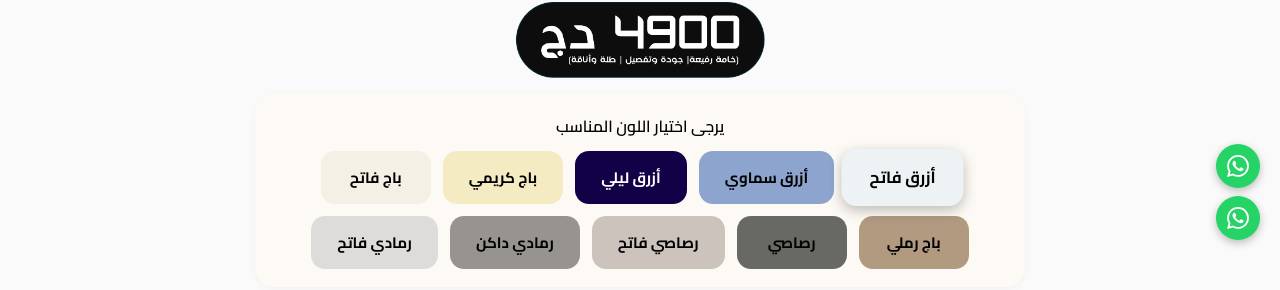
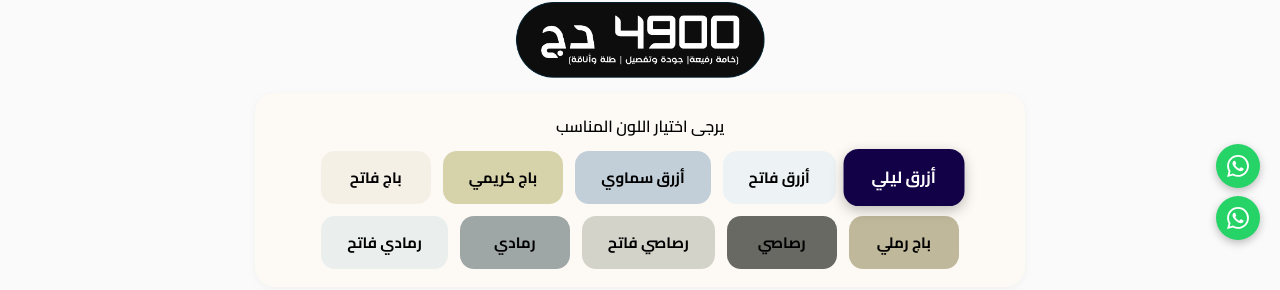
Before and after one commit to LOGHLAITI777/Qamiss, a plain HTML site: page index.html in a window 1280 px wide. Shown: the part 540-830 px from the top of the page. Drawn offline with Linux system fonts and the light colour scheme.

Commit message:
Update index.html

```diff
--- a/index.html
+++ b/index.html
@@ -414,16 +414,16 @@ input[type="radio"] { accent-color: #000; width: 18px; height: 18px; }
   /* ✅ 10 ألوان فقط، بدون نوعيات.
      ⚠️ استبدل أسماء ملفات الصور (azraq-fatih-1.jpg ...) بأسماء صورك الفعلية. */
   var COLORS = [
-    { id: 'azraq-fatih',   label: 'أزرق فاتح',  hex: '#EDF2F4', textColor: '#000', images: ['1.jpg','2.jpg','3.jpg','4.jpg'] },
-    { id: 'azraq-samawi',  label: 'أزرق سماوي', hex: '#8CA4CE', textColor: '#000', images: ['1.jpg','2.jpg','3.jpg','4.jpg'] },
     { id: 'azraq-layli',   label: 'أزرق ليلي',  hex: '#120147', textColor: '#fff', images: ['1.jpg','2.jpg','3.jpg','4.jpg'] },
-    { id: 'beige-cream',   label: 'باج كريمي',  hex: '#F5EBC2', textColor: '#000', images: ['1.jpg','2.jpg','3.jpg','4.jpg'] },
-    { id: 'beige-light',   label: 'باج فاتح',   hex: '#F4F0E6', textColor: '#000', images: ['1.jpg','2.jpg','3.jpg','4.jpg'] },
-    { id: 'beige-sandy',   label: 'باج رملي',   hex: '#B19A80', textColor: '#000', images: ['1.jpg','2.jpg','3.jpg','4.jpg'] },
-    { id: 'rassasi',       label: 'رصاصي',      hex: '#686962', textColor: '#000', images: ['1.jpg','2.jpg','3.jpg','4.jpg'] },
-    { id: 'rassasi-fatih', label: 'رصاصي فاتح', hex: '#CCC3BD', textColor: '#000', images: ['1.jpg','2.jpg','3.jpg','4.jpg'] },
-    { id: 'ramadi-dakn',   label: 'رمادي داكن', hex: '#97948F', textColor: '#000', images: ['1.jpg','2.jpg','3.jpg','4.jpg'] },
-    { id: 'ramadi-fatih',  label: 'رمادي فاتح', hex: '#DDDCDA', textColor: '#000', images: ['1.jpg','2.jpg','3.jpg','4.jpg'] }
+    { id: 'azraq-fatih',   label: 'أزرق فاتح',  hex: '#EDF2F4', textColor: '#000', images: ['5.jpg','6.jpg','7.jpg','8.jpg'] },
+    { id: 'azraq-samawi',  label: 'أزرق سماوي', hex: '#C2CFD8', textColor: '#000', images: ['9.jpg','10.jpg','11.jpg','12.jpg'] },
+    { id: 'beige-cream',   label: 'باج كريمي',  hex: '#d6d2aa', textColor: '#000', images: ['13.jpg','14.jpg','15.jpg','16.jpg'] },
+    { id: 'beige-light',   label: 'باج فاتح',   hex: '#F4F0E6', textColor: '#000', images: ['17.jpg','18.jpg','19.jpg','20.jpg'] },
+    { id: 'beige-sandy',   label: 'باج رملي',   hex: '#c0b89a', textColor: '#000', images: ['21.jpg','22.jpg','23.jpg','24.jpg'] },
+    { id: 'rassasi',       label: 'رصاصي',      hex: '#686962', textColor: '#000', images: ['25.jpg','26.jpg','27.jpg','28.jpg'] },
+    { id: 'rassasi-fatih', label: 'رصاصي فاتح', hex: '#D3D3CA', textColor: '#000', images: ['29.jpg','30.jpg','31.jpg','32.jpg'] },
+    { id: 'ramadi-dakn',   label: 'رمادي', hex: '#9FA6A6', textColor: '#000', images: ['33.jpg','34.jpg','35.jpg','36.jpg'] },
+    { id: 'ramadi-fatih',  label: 'رمادي فاتح', hex: '#EAEFEE', textColor: '#000', images: ['37.jpg','38.jpg','39.jpg','40.jpg'] }
   ];
 
   var selectedColor = null;
```
